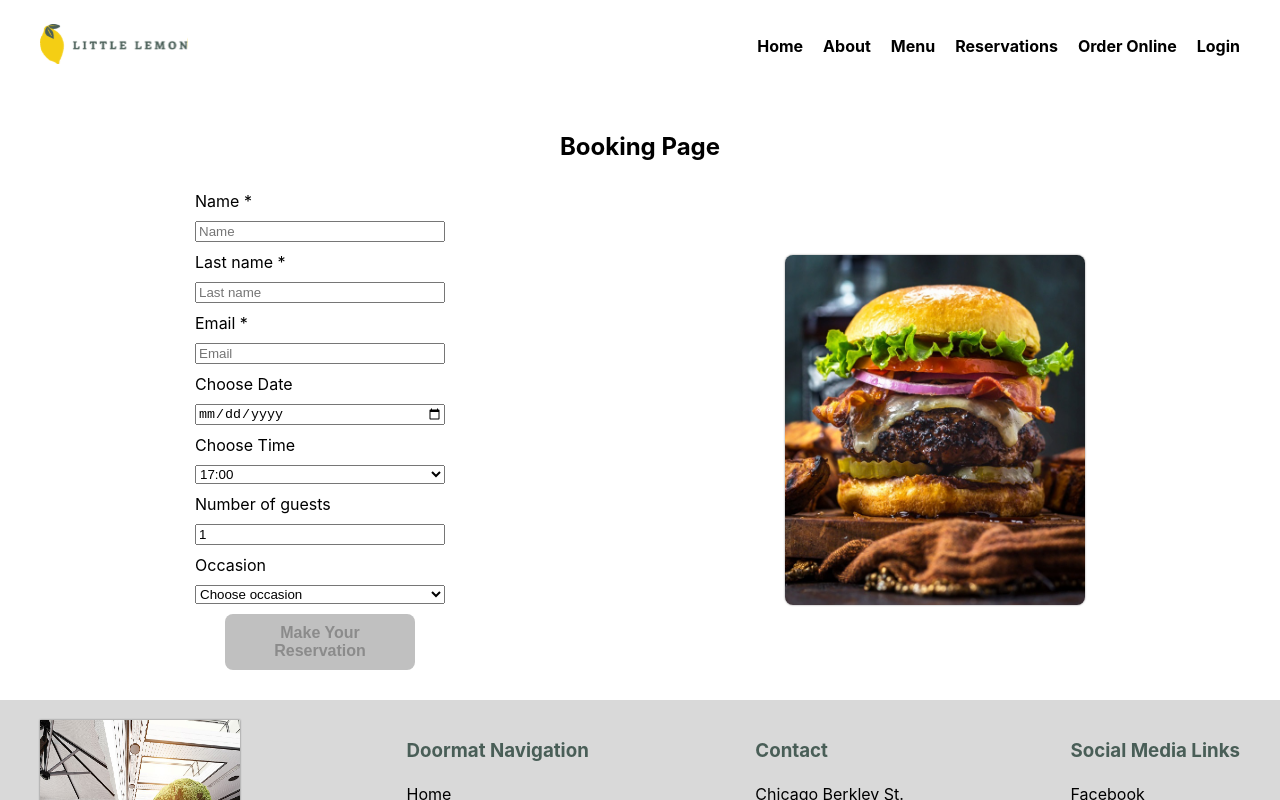
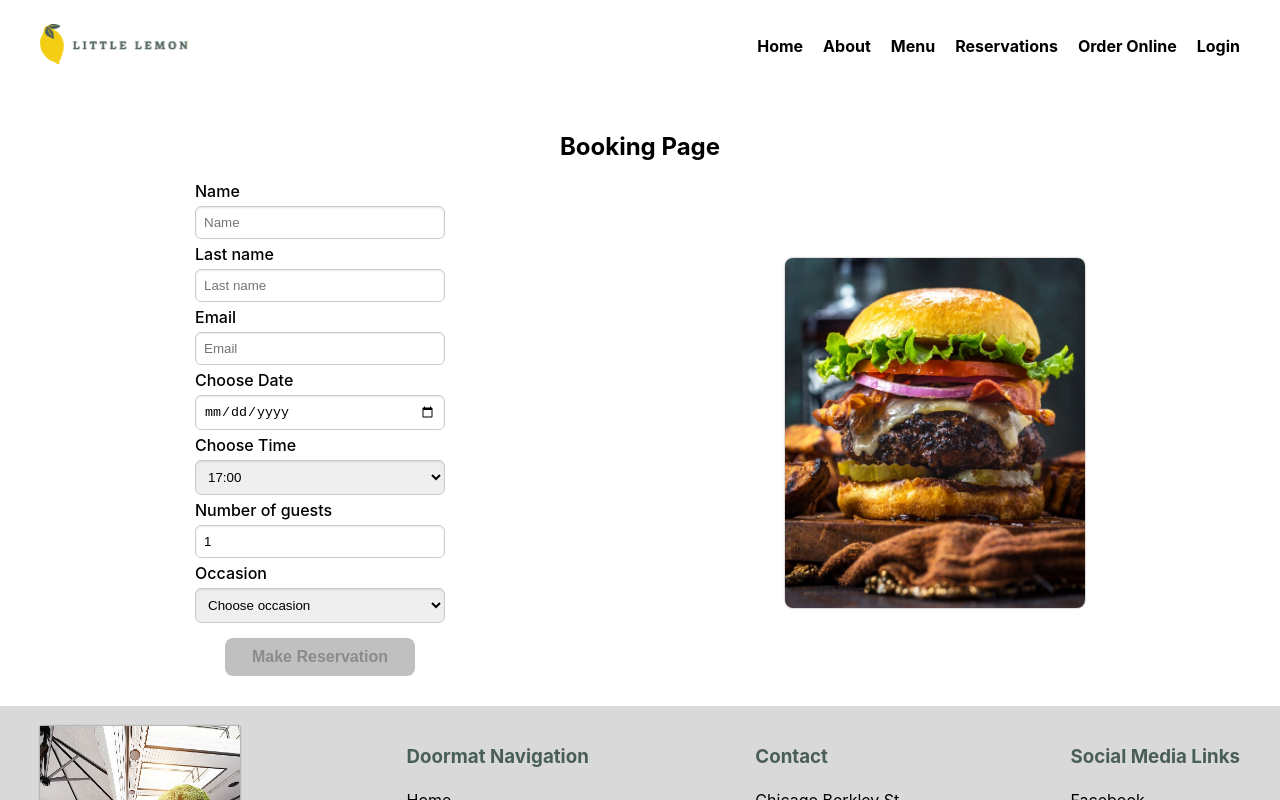
Before and after one commit to KathidB/Little-Lemon-Restaurant, a React (Create React App) app: page /BookingPage in a window 1280 px wide. Shown: the top 800 px of the page. Built offline with nearby package versions, Linux system fonts and the light colour scheme; a web font is replaced by a local one.

Commit message:
added validation to form sent status- if form not send, user have to try again

```diff
--- a/src/components/Pages/BookingPage.js
+++ b/src/components/Pages/BookingPage.js
@@ -1,5 +1,5 @@
 import BookingForm from '../data/BookingForm'
-import { useReducer } from 'react'
+import { useReducer, useState } from 'react'
 import { fetchAPI, submitAPI } from '../data/bookingsAPI'
 import { useNavigate } from 'react-router-dom'
 // import ConfirmedBooking from '../ConfirmedBooking'
@@ -15,6 +15,7 @@ export function updateTimes (state, action) {
 }
 
 function BookingPage () {
+  const [formStatus, setFormStatus] = useState(null)
   const [availableTimes, dispatch] = useReducer(updateTimes, initializeTimes())
   const navigate = useNavigate()
   //Function accepts action - as a result of dispatch from hangleDateChange.
@@ -64,11 +65,12 @@ function BookingPage () {
       )
 
       if (submissionResult === true) {
+        setFormStatus(true)
         navigate('/ConfirmedBooking', {
           state: { name, lastName, email, date, guests, occasion, selectedTime }
         })
       } else {
-        return false
+        setFormStatus(false)
       }
     } catch (error) {
       console.error('An error occurred:', error)
@@ -83,6 +85,7 @@ function BookingPage () {
         availableTimes={availableTimes}
         dispatch={dispatch}
         onDateChange={handleDateChange}
+        formStatus={formStatus}
       />
     </div>
   )
--- a/src/components/data/BookingForm.js
+++ b/src/components/data/BookingForm.js
@@ -1,7 +1,7 @@
 import { useState } from 'react'
 import vertiburger from '../../assets/images/vertiburger.jpg'
 
-function BookingForm ({ availableTimes, onDateChange, submitForm }) {
+function BookingForm ({ availableTimes, onDateChange, submitForm, formStatus }) {
   const [name, setName] = useState('')
   const [lastName, setLastName] = useState('')
   const [email, setEmail] = useState({
@@ -20,9 +20,6 @@ function BookingForm ({ availableTimes, onDateChange, submitForm }) {
   nextYear.setFullYear(nextYear.getFullYear() + 1)
   const nextYearDate = nextYear.toISOString().split('T')[0]
 
-
-
-
   function isEmailValid (email) {
     return /^[A-Z0-9._%+-]+@[A-Z0-9.-]+\.[A-Z]{2,4}$/i.test(email)
   }
@@ -38,7 +35,9 @@ function BookingForm ({ availableTimes, onDateChange, submitForm }) {
       occasion,
       selectedTime
     )
-    clearForm()
+    if (formStatus === true) {
+      clearForm()
+    }
   }
 
   function handleDateChange (e) {
@@ -59,6 +58,7 @@ function BookingForm ({ availableTimes, onDateChange, submitForm }) {
       occasion !== 'Choose occasion'
     )
   }
+
   const clearForm = () => {
     setName('')
     setLastName('')
@@ -75,7 +75,7 @@ function BookingForm ({ availableTimes, onDateChange, submitForm }) {
   return (
     <div className='booking-form'>
       <form className='form' onSubmit={handleSubmit}>
-        <label htmlFor='name'>Name *</label>
+        <label htmlFor='name'>Name</label>
         <input
           value={name}
           onChange={e => setName(e.target.value)}
@@ -86,7 +86,7 @@ function BookingForm ({ availableTimes, onDateChange, submitForm }) {
           required
         />
 
-        <label htmlFor='lastName'>Last name *</label>
+        <label htmlFor='lastName'>Last name</label>
         <input
           value={lastName}
           onChange={e => setLastName(e.target.value)}
@@ -97,7 +97,7 @@ function BookingForm ({ availableTimes, onDateChange, submitForm }) {
           required
         />
 
-        <label htmlFor='email'>Email *</label>
+        <label htmlFor='email'>Email</label>
         <input
           value={email.value}
           type='email'
@@ -177,8 +177,9 @@ function BookingForm ({ availableTimes, onDateChange, submitForm }) {
           type='submit'
           disabled={!checkValidation()}
         >
-          Make Your Reservation
+          Make Reservation
         </button>
+        {formStatus === false ? <p>Form send failed. Try again.</p> : null}
       </form>
 
       <img
--- a/src/components/data/bookingsAPI.js
+++ b/src/components/data/bookingsAPI.js
@@ -30,7 +30,7 @@ export function submitAPI (formData) {
     setTimeout(() => {
       const randomValue = Math.random()
 
-      if (formData && randomValue <= 0.9) {
+      if (formData && randomValue <= 0.85) {
         resolve(true)
       } else {
         resolve(false)
--- a/src/index.css
+++ b/src/index.css
@@ -324,8 +324,20 @@ form {
   box-shadow: 0px 0px 2px rgba(0, 0, 0, 0.473);
 }
 
-input, label,select {
- margin-top: 10px;
+label{
+font-weight: 500;
+}
+
+input, select {
+  box-sizing: border-box;
+  margin: 5px 0;
+  width: 100%;
+  padding: 8px;
+  /* margin-top: 8px; */
+  border: 1px solid #ccc;
+  border-radius: 6px;
+  box-shadow: inset 0 1px 2px rgba(0, 0, 0, 0.1);
+
 }
 
 .submit-form{
```
